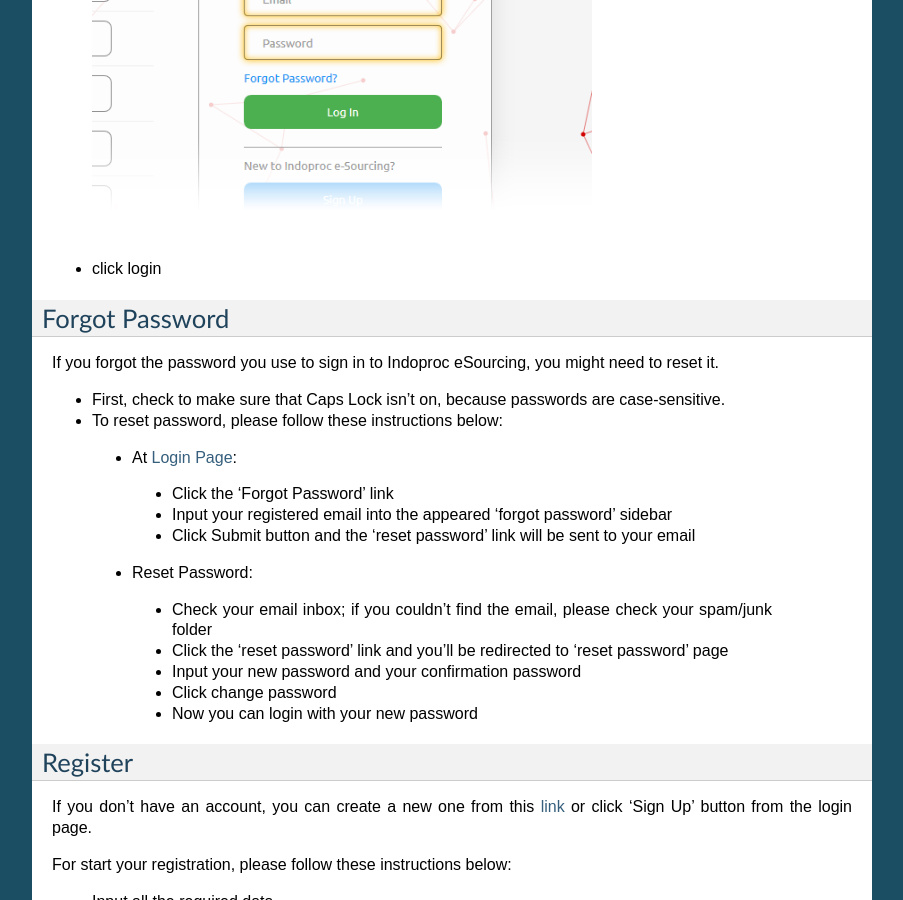
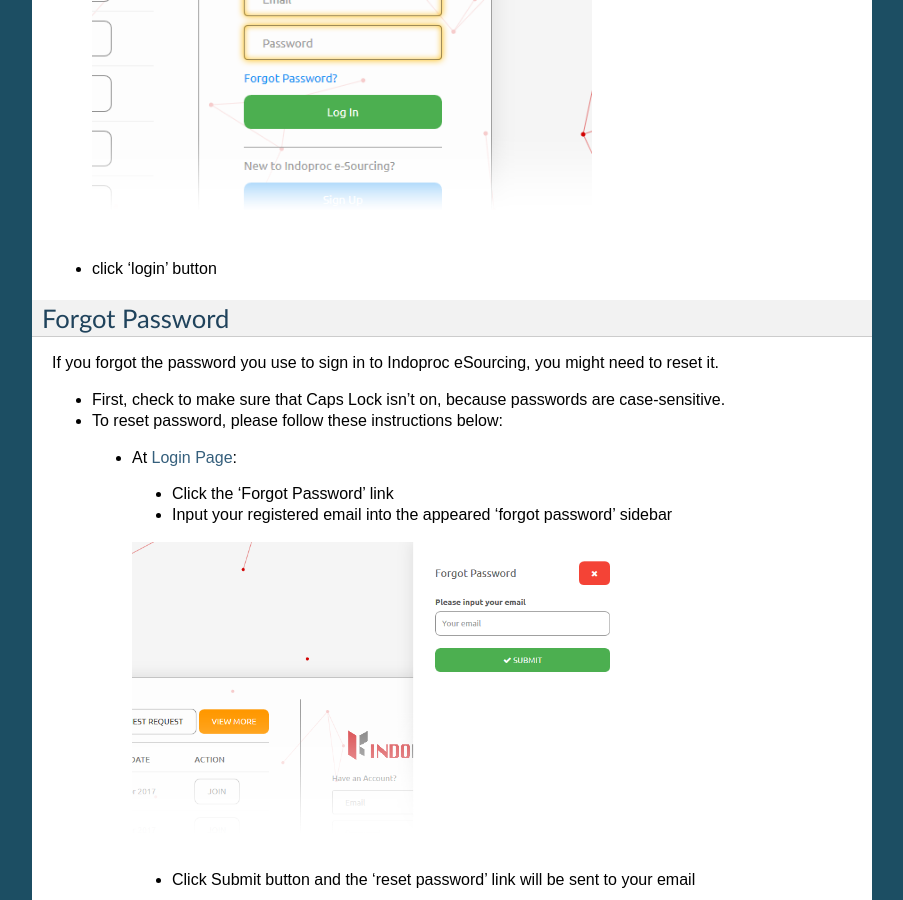
Before and after one commit to ralese/docs, a Sphinx documentation site: the page built from source/Login_Register.rst, in a window 1280 px wide and 900 px high, scrolled down 771 px. Shown: the whole window, without its empty margins (198-1101 px from the left). Built offline with Sphinx 7.4.7, drawn with Linux system fonts in a browser that asks for light colours.

```diff
--- a/source/Login_Register.rst
+++ b/source/Login_Register.rst
@@ -19,7 +19,7 @@ If you already have an account, you can login into eSourcing web-app from the `L
       :width: 500px
       :alt: Login Preview
 
-- click login
+- click 'login' button
 
 Forgot Password
 ---------------
@@ -33,6 +33,11 @@ If you forgot the password you use to sign in to Indoproc eSourcing, you might n
 
   - Click the 'Forgot Password' link
   - Input your registered email into the appeared 'forgot password' sidebar
+
+  .. image:: img_src/forgot_ss.png
+      :width: 500px
+      :alt: Login Preview
+
   - Click Submit button and the 'reset password' link will be sent to your email
 
  - Reset Password:
```
Also changed, not shown: source/img_src/forgot_ss.png (added).
